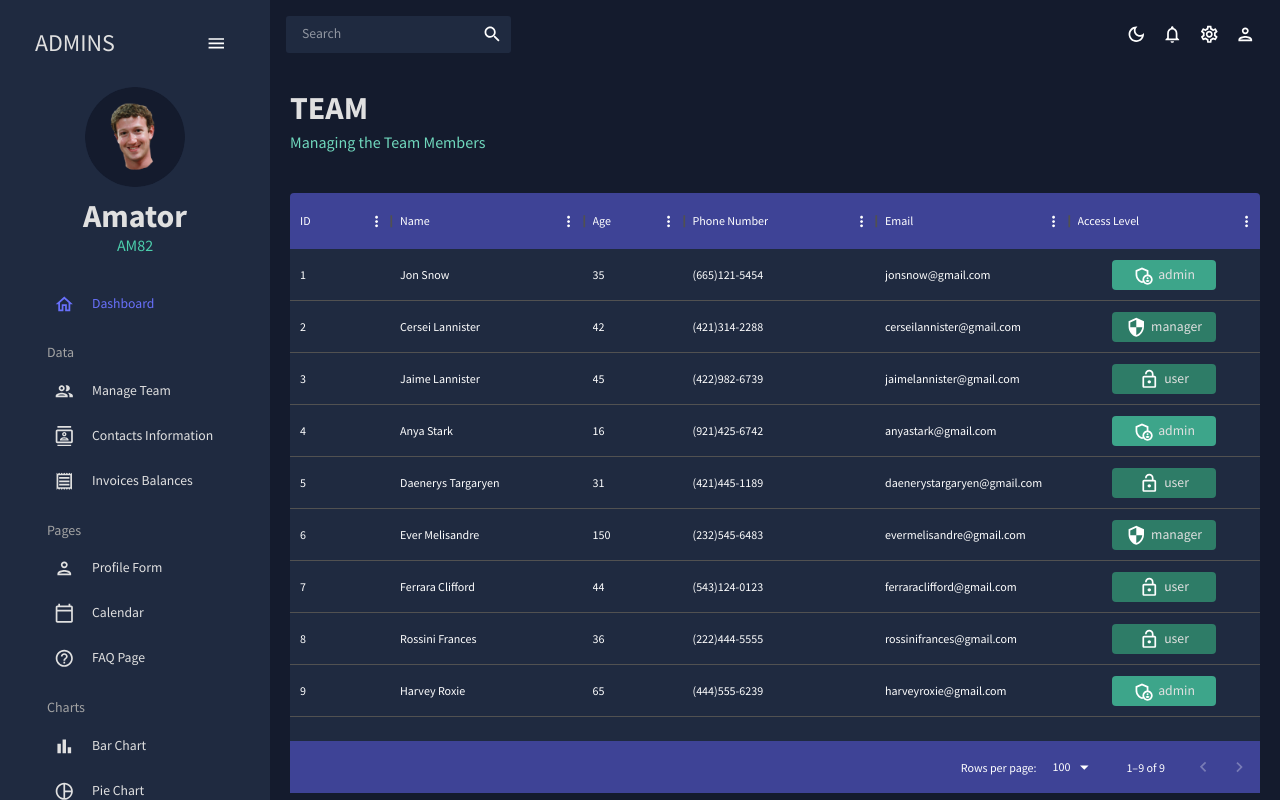
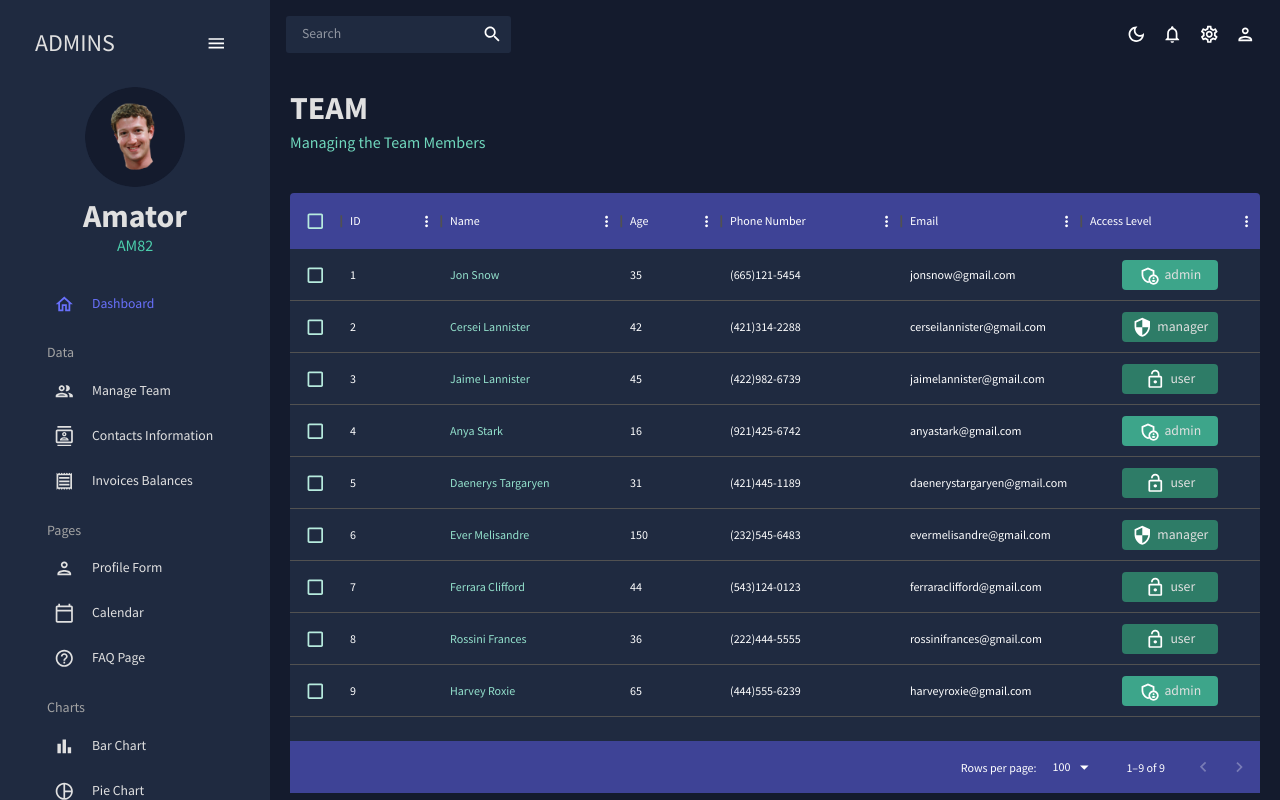
Before and after one commit to amator82/React-Admin-Dashboard, a React (Create React App) app: page /team in a window 1280 px wide. Built offline with nearby package versions, Linux system fonts and the light colour scheme; the HTML template or start-up script is replaced by a standard one.

Commit message:
fix theme colors

```diff
--- a/src/App.js
+++ b/src/App.js
@@ -1,7 +1,7 @@
 import React from 'react'
 import { Routes, Route } from 'react-router-dom'
 
-import { ColorMdoeContext, useMode } from './theme'
+import { ColorModeContext, useMode } from './theme'
 import { CssBaseline, ThemeProvider } from '@mui/material'
 
 import TopBar from './scenes/global/Topbar'
@@ -23,7 +23,7 @@ function App() {
     const [theme, colorMode] = useMode()
 
     return (
-        <ColorMdoeContext.Provider value={colorMode}>
+        <ColorModeContext.Provider value={colorMode}>
             <ThemeProvider theme={theme}>
                 <CssBaseline />
                 <div className='app'>
@@ -46,7 +46,7 @@ function App() {
                     </main>
                 </div>
             </ThemeProvider>
-        </ColorMdoeContext.Provider>
+        </ColorModeContext.Provider>
     )
 }
 
--- a/src/scenes/contacts/index.jsx
+++ b/src/scenes/contacts/index.jsx
@@ -70,7 +70,7 @@ const Contacts = () => {
                     '& .MuiDataGrid-cell': {
                         borderBottom: 'none'
                     },
-                    '& .name-column-cell': {
+                    '& .name-column--cell': {
                         color: colors.greenAccent[300]
                     },
                     '& .MuiDataGrid-columnHeaders': {
--- a/src/scenes/global/Topbar.jsx
+++ b/src/scenes/global/Topbar.jsx
@@ -8,12 +8,12 @@ import SettingsOutlinedIcon from '@mui/icons-material/SettingsOutlined'
 import PersonOutlinedIcon from '@mui/icons-material/PersonOutlined'
 import SearchIcon from '@mui/icons-material/Search'
 
-import { ColorMdoeContext, tokens } from '../../theme'
+import { ColorModeContext, tokens } from '../../theme'
 
 const TopBar = () => {
     const theme = useTheme()
     const colors = tokens(theme.palette.mode)
-    const colorMode = useContext(ColorMdoeContext)
+    const colorMode = useContext(ColorModeContext)
 
     return (
         <Box display='flex' justifyContent='space-between' p={2}>
--- a/src/scenes/team/index.jsx
+++ b/src/scenes/team/index.jsx
@@ -85,7 +85,7 @@ const Team = () => {
                     '& .MuiDataGrid-cell': {
                         borderBottom: 'none'
                     },
-                    '& .name-column-cell': {
+                    '& .name-column--cell': {
                         color: colors.greenAccent[300]
                     },
                     '& .MuiDataGrid-columnHeaders': {
@@ -98,10 +98,17 @@ const Team = () => {
                     '& .MuiDataGrid-footerContainer': {
                         borderTop: 'none',
                         backgroundColor: colors.blueAccent[700]
+                    },
+                    '& .MuiCheckbox-root': {
+                        color: `${colors.greenAccent[200]} !important`
                     }
                 }}
             >
-                <DataGrid rows={mockDataTeam} columns={columns}></DataGrid>
+                <DataGrid
+                    rows={mockDataTeam}
+                    columns={columns}
+                    checkboxSelection
+                ></DataGrid>
             </Box>
         </Box>
     )
--- a/src/theme.js
+++ b/src/theme.js
@@ -20,7 +20,7 @@ export const tokens = (mode) => ({
                   100: '#d0d1d5',
                   200: '#a1a4ab',
                   300: '#727681',
-                  400: '#1f2a40',
+                  400: '#1F2A40',
                   500: '#141b2d',
                   600: '#101624',
                   700: '#0c101b',
@@ -79,7 +79,7 @@ export const tokens = (mode) => ({
                   300: '#0c101b',
                   400: '#f2f0f0',
                   500: '#141b2d',
-                  600: '#434957',
+                  600: '#1F2A40',
                   700: '#727681',
                   800: '#a1a4ab',
                   900: '#d0d1d5'
@@ -194,7 +194,7 @@ export const themeSettings = (mode) => {
 }
 
 // context for color mode
-export const ColorMdoeContext = createContext({
+export const ColorModeContext = createContext({
     toggleColorMode: () => {}
 })
 
```
